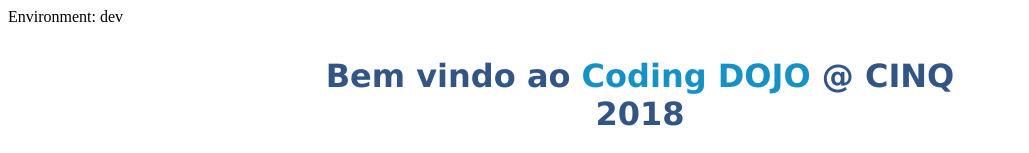
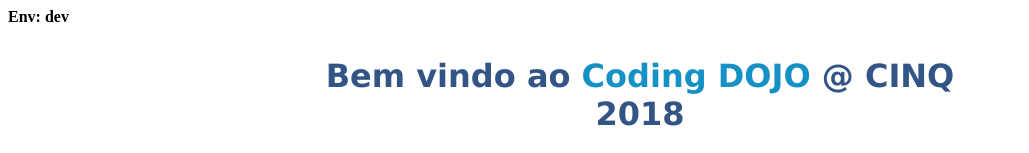
Before and after one commit to cinqtechnologies/nijabelt-ng, an Angular app: page / in a window 1280 px wide. Shown: the top 153 px of the page, without its empty margins (0-1029 px from the left). Built offline with nearby package versions, Linux system fonts and the light colour scheme.

Commit message:
Added a link to remove the belts.

```diff
--- a/src/app/app.component.html
+++ b/src/app/app.component.html
@@ -1,4 +1,4 @@
-<span>Environment: {{env}}</span>
+<strong>Env: {{env}}</strong>
 <!--The content below is only a placeholder and can be replaced.-->
 
 <div class="content center" *ngIf="isHomePage">
```
